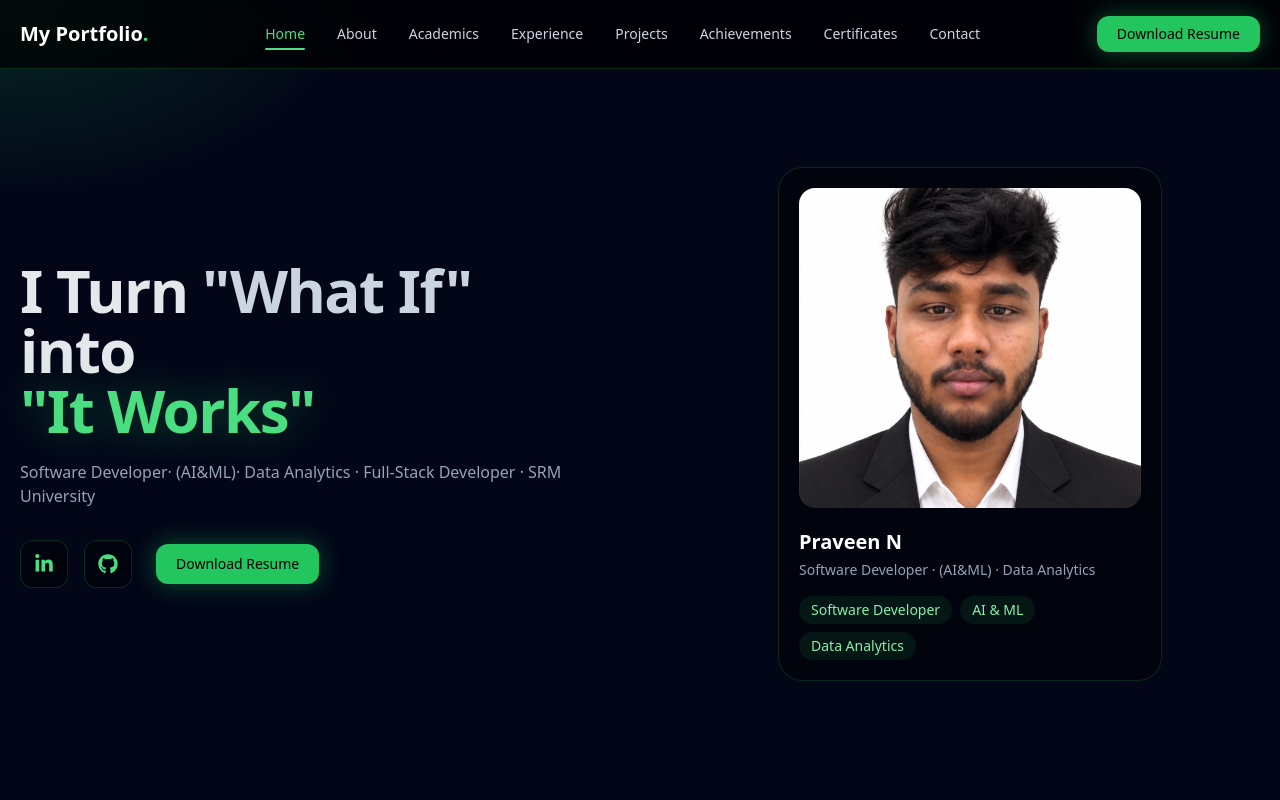
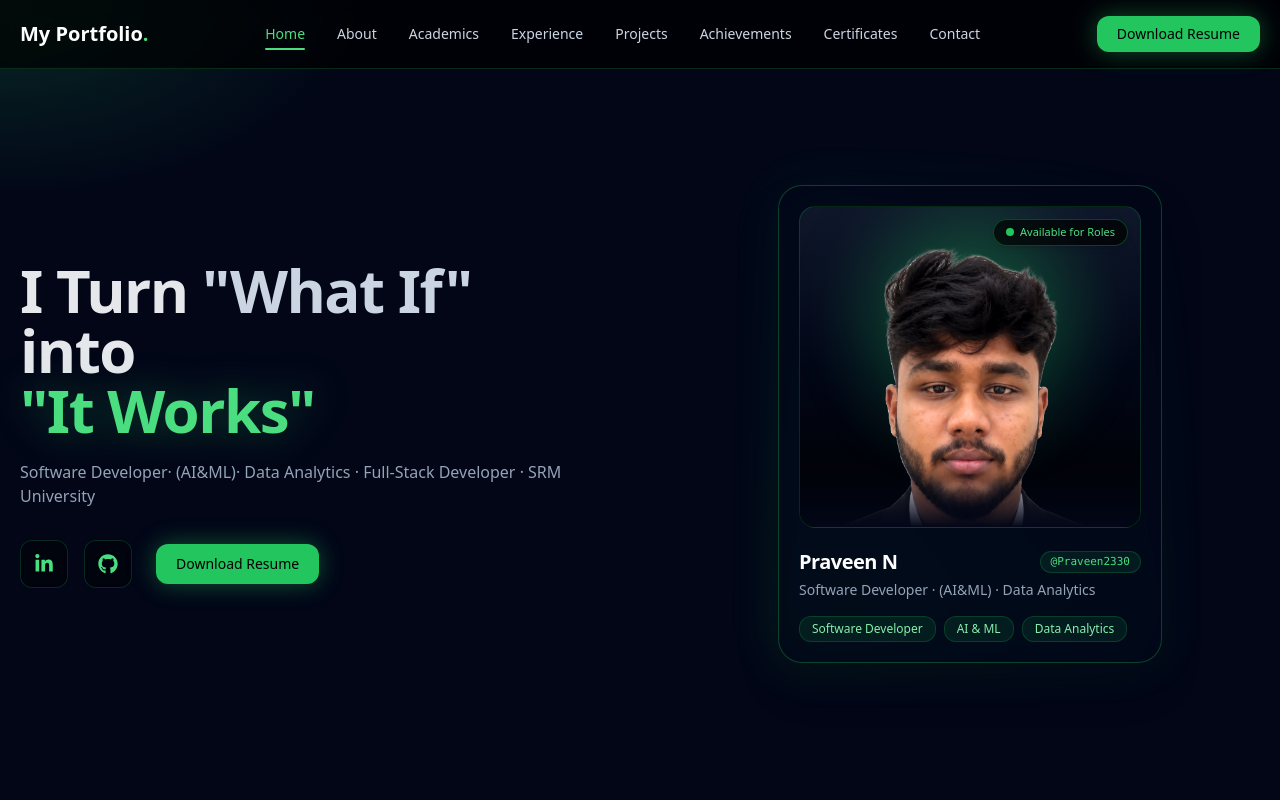
Before and after one commit to Praveen2330/My-PortFolio, a React (Vite) app: page / in a window 1280 px wide. Shown: the top 800 px of the page. Built offline with nearby package versions, Linux system fonts and the light colour scheme.

Commit message:
Enhance hero profile card with transparent portrait, emerald studio aura, and status badge

```diff
--- a/src/components/Hero.jsx
+++ b/src/components/Hero.jsx
@@ -70,38 +70,70 @@ const Hero = () => {
         </div>
 
         {/* RIGHT : PROFILE CARD */}
+        <div className="order-1 lg:order-2 max-w-xs sm:max-w-sm mx-auto w-full group relative">
+          {/* Ambient Outer Glow */}
+          <div className="absolute -inset-1 bg-gradient-to-tr from-green-500/20 via-emerald-500/10 to-transparent rounded-[2rem] blur-xl opacity-70 group-hover:opacity-100 transition-all duration-500" />
+
+          {/* Main Card */}
           <div
             onMouseMove={handleMove}
-          className="order-1 lg:order-2 glow-card bg-black/40 backdrop-blur
-                     border border-green-500/20 rounded-3xl
-                     p-5 max-w-xs sm:max-w-sm mx-auto w-full"
+            className="relative glow-card bg-slate-950/70 backdrop-blur-xl
+                       border border-green-500/30 hover:border-green-400/50
+                       rounded-3xl p-5 shadow-2xl transition-all duration-300"
           >
-          <div className="overflow-hidden rounded-2xl mb-5">
-            <img
-              src="/profile.jpeg"
-              alt="Praveen"
-              className="w-full h-64 sm:h-80 object-cover"
-            />
+            {/* Image Container with Studio Lighting */}
+            <div className="relative overflow-hidden rounded-2xl mb-5 bg-gradient-to-b from-slate-900 via-slate-950 to-black border border-green-500/20">
+              {/* Backlight Aura behind subject */}
+              <div className="absolute top-1/3 left-1/2 -translate-x-1/2 -translate-y-1/2 w-48 h-48 bg-green-500/25 rounded-full blur-2xl pointer-events-none group-hover:scale-125 transition-transform duration-500" />
+
+              {/* Subtle Radial Ambient Mesh */}
+              <div className="absolute inset-0 bg-[radial-gradient(circle_at_50%_40%,rgba(34,197,94,0.15),transparent_60%)] pointer-events-none" />
+
+              {/* Status Badge */}
+              <div className="absolute top-3 right-3 z-20 flex items-center gap-1.5 px-3 py-1 rounded-full bg-black/70 backdrop-blur-md border border-green-500/30 text-[11px] font-medium text-green-400 shadow-md">
+                <span className="relative flex h-2 w-2">
+                  <span className="animate-ping absolute inline-flex h-full w-full rounded-full bg-green-400 opacity-75"></span>
+                  <span className="relative inline-flex rounded-full h-2 w-2 bg-green-500"></span>
+                </span>
+                Available for Roles
               </div>
 
-          <h3 className="text-xl font-semibold text-white">
+              {/* Cutout Portrait */}
+              <img
+                src="/profile-transparent.png"
+                alt="Praveen"
+                className="relative z-10 w-full h-64 sm:h-80 object-cover object-top filter contrast-[1.04] brightness-[1.02] group-hover:scale-105 transition-transform duration-500 ease-out"
+              />
+
+              {/* Smooth Bottom Gradient Fade */}
+              <div className="absolute inset-x-0 bottom-0 h-16 bg-gradient-to-t from-slate-950 via-slate-950/50 to-transparent z-10 pointer-events-none" />
+            </div>
+
+            {/* Profile Info */}
+            <div className="flex items-center justify-between">
+              <h3 className="text-xl font-bold text-white tracking-tight">
                 Praveen N
               </h3>
+              <span className="text-[11px] px-2.5 py-0.5 rounded-full bg-green-500/10 text-green-400 border border-green-500/20 font-mono font-medium">
+                @Praveen2330
+              </span>
+            </div>
 
-          <p className="text-slate-400 mt-1 text-sm">
+            <p className="text-slate-400 mt-1 text-sm font-medium">
               Software Developer · (AI&amp;ML) · Data Analytics
             </p>
 
             <div className="flex flex-wrap gap-2 mt-4">
-            <span className="px-3 py-1 text-sm rounded-full bg-green-500/10 text-green-300">
+              <span className="px-3 py-1 text-xs rounded-xl bg-green-500/10 text-green-300 border border-green-500/20 font-medium">
                 Software Developer
               </span>
-            <span className="px-3 py-1 text-sm rounded-full bg-green-500/10 text-green-300">
+              <span className="px-3 py-1 text-xs rounded-xl bg-green-500/10 text-green-300 border border-green-500/20 font-medium">
                 AI &amp; ML
               </span>
-            <span className="px-3 py-1 text-sm rounded-full bg-green-500/10 text-green-300">
+              <span className="px-3 py-1 text-xs rounded-xl bg-green-500/10 text-green-300 border border-green-500/20 font-medium">
                 Data Analytics
               </span>
+            </div>
           </div>
         </div>
 
```
Also changed, not shown: public/profile-transparent.png (added). Lines whose indentation alone changed are shown as unchanged.
